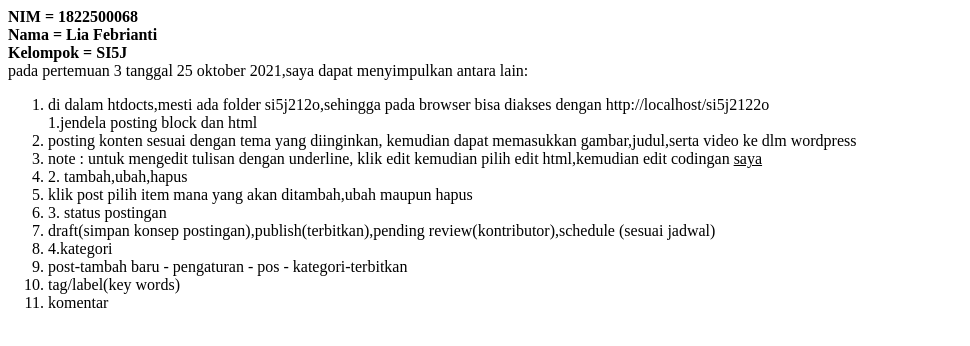
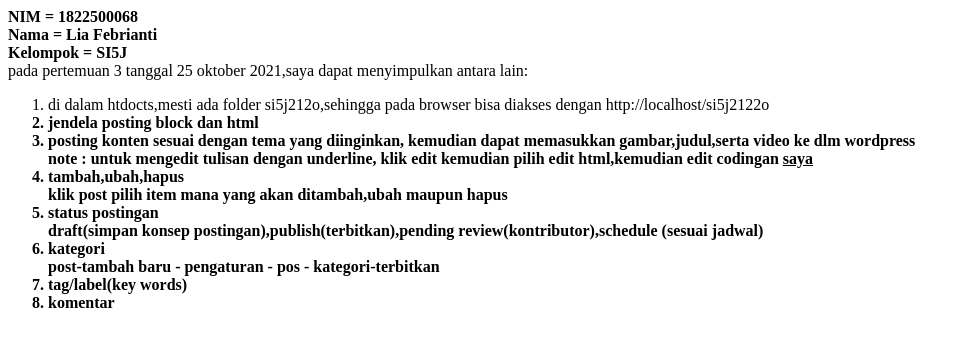
Before and after one commit to liaf003/si5j2122o, a plain HTML site: page 3/index.html in a window 1280 px wide. Shown: the whole page, without its empty margins (0-970 px from the left). Drawn offline with Linux system fonts and the light colour scheme.

Commit message:
Update index.html

```diff
--- a/3/index.html
+++ b/3/index.html
@@ -7,15 +7,17 @@ Kelompok = SI5J<br>
 pada pertemuan 3 tanggal 25 oktober 2021,saya dapat menyimpulkan antara lain:<br>
 <ol>
   <li>di dalam htdocts,mesti ada folder si5j212o,sehingga pada browser bisa diakses dengan http://localhost/si5j2122o</li>
-   1.jendela posting block dan html <br>
-  <li> posting konten sesuai dengan tema yang diinginkan, kemudian dapat memasukkan gambar,judul,serta video ke dlm wordpress</li>
-  <li> note : untuk mengedit tulisan dengan underline, klik edit kemudian pilih edit html,kemudian edit codingan <u>saya</u></li>
-  <li> 2. tambah,ubah,hapus </li>
-  <li> klik post pilih item mana yang akan ditambah,ubah maupun hapus </li>
-  <li>3. status postingan</li>
-  <li>draft(simpan konsep postingan),publish(terbitkan),pending review(kontributor),schedule (sesuai jadwal)</li>
-   <li>4.kategori</li>
-   <li>post-tambah baru - pengaturan - pos - kategori-terbitkan </li>
-   <li>tag/label(key words)</li>
+  <span style="font-weight: bolder;">
+  <li>jendela posting block dan html <li>
+  </span>
+   posting konten sesuai dengan tema yang diinginkan, kemudian dapat memasukkan gambar,judul,serta video ke dlm wordpress<br>
+   note : untuk mengedit tulisan dengan underline, klik edit kemudian pilih edit html,kemudian edit codingan <u>saya</u><br>
+  <li>tambah,ubah,hapus </li>
+   klik post pilih item mana yang akan ditambah,ubah maupun hapus <br>
+  <li>status postingan</li>
+   draft(simpan konsep postingan),publish(terbitkan),pending review(kontributor),schedule (sesuai jadwal)<br>
+   <li>kategori</li>
+   post-tambah baru - pengaturan - pos - kategori-terbitkan <br>
+  <li>tag/label(key words)</li>
   <li>komentar</li>
 </ol>
```
